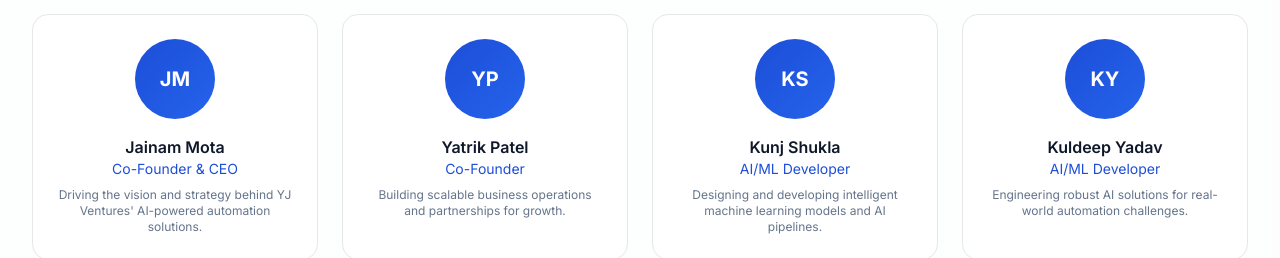
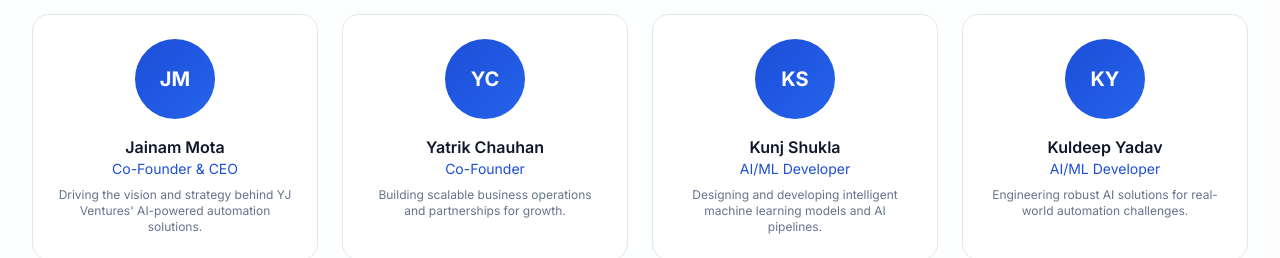
Before and after one commit to code-YK/YJV_Website, a Next.js app: page /about in a window 1280 px wide. Shown: the part 2220-2478 px from the top of the page. Built offline with nearby package versions, Linux system fonts and the light colour scheme.

Commit message:
name change

```diff
--- a/app/about/page.tsx
+++ b/app/about/page.tsx
@@ -46,7 +46,7 @@ const team = [
     bio: "Driving the vision and strategy behind YJ Ventures' AI-powered automation solutions.",
   },
   {
-    name: "Yatrik Patel",
+    name: "Yatrik Chauhan",
     role: "Co-Founder",
     bio: "Building scalable business operations and partnerships for growth.",
   },
```
